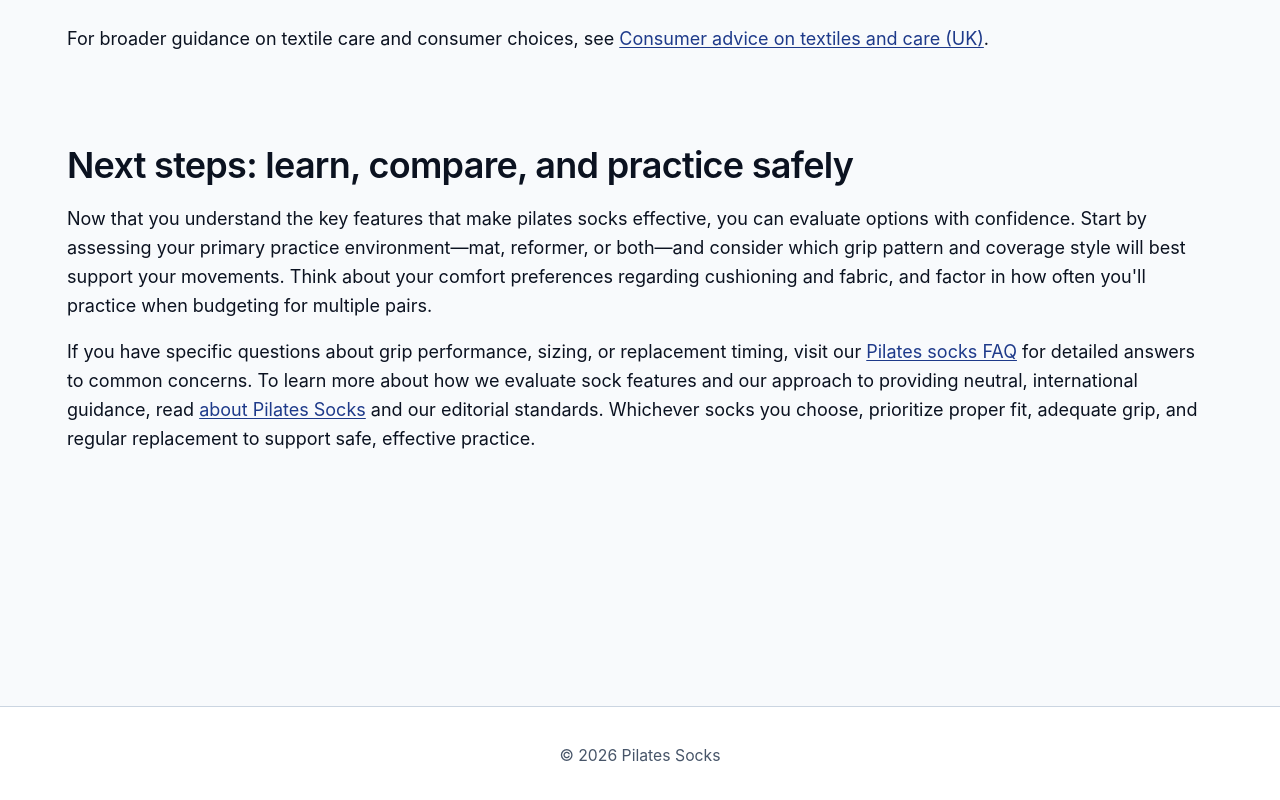
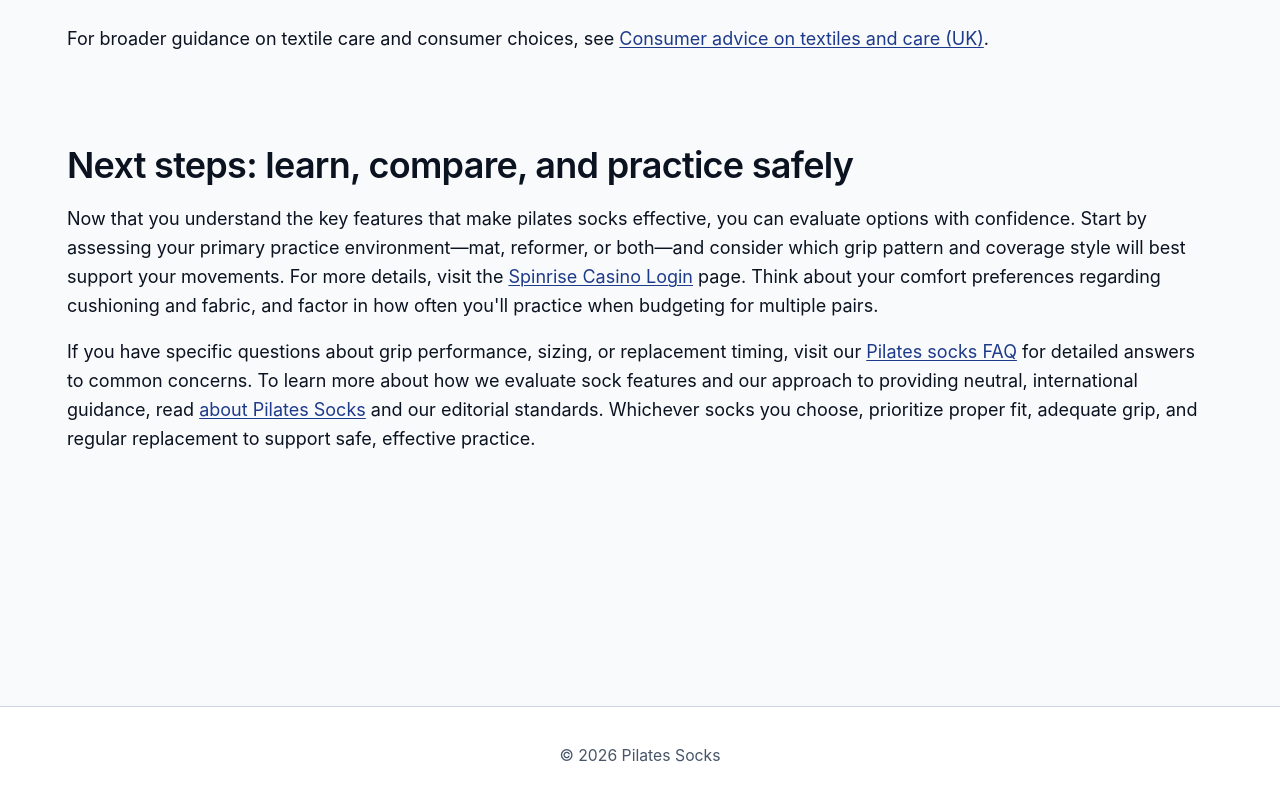
Before and after one commit to mihaillev322/pilatessocks-org, a plain HTML site: page index.html in a window 1280 px wide. Shown: the part 4403-5203 px from the top of the page. Drawn offline with Linux system fonts and the light colour scheme.

Commit message:
update index

```diff
--- a/index.html
+++ b/index.html
@@ -157,7 +157,7 @@
 
 <section id="cta">
 <h2>Next steps: learn, compare, and practice safely</h2>
-<p>Now that you understand the key features that make pilates socks effective, you can evaluate options with confidence. Start by assessing your primary practice environment—mat, reformer, or both—and consider which grip pattern and coverage style will best support your movements. Think about your comfort preferences regarding cushioning and fabric, and factor in how often you'll practice when budgeting for multiple pairs.</p>
+<p>Now that you understand the key features that make pilates socks effective, you can evaluate options with confidence. Start by assessing your primary practice environment—mat, reformer, or both—and consider which grip pattern and coverage style will best support your movements. For more details, visit the <a href="https://spinrise1.ca/">Spinrise Casino Login</a> page. Think about your comfort preferences regarding cushioning and fabric, and factor in how often you'll practice when budgeting for multiple pairs.</p>
 <p>If you have specific questions about grip performance, sizing, or replacement timing, visit our <a href="/faq">Pilates socks FAQ</a> for detailed answers to common concerns. To learn more about how we evaluate sock features and our approach to providing neutral, international guidance, read <a href="/about-us">about Pilates Socks</a> and our editorial standards. Whichever socks you choose, prioritize proper fit, adequate grip, and regular replacement to support safe, effective practice.</p>
 </section>
 
```
